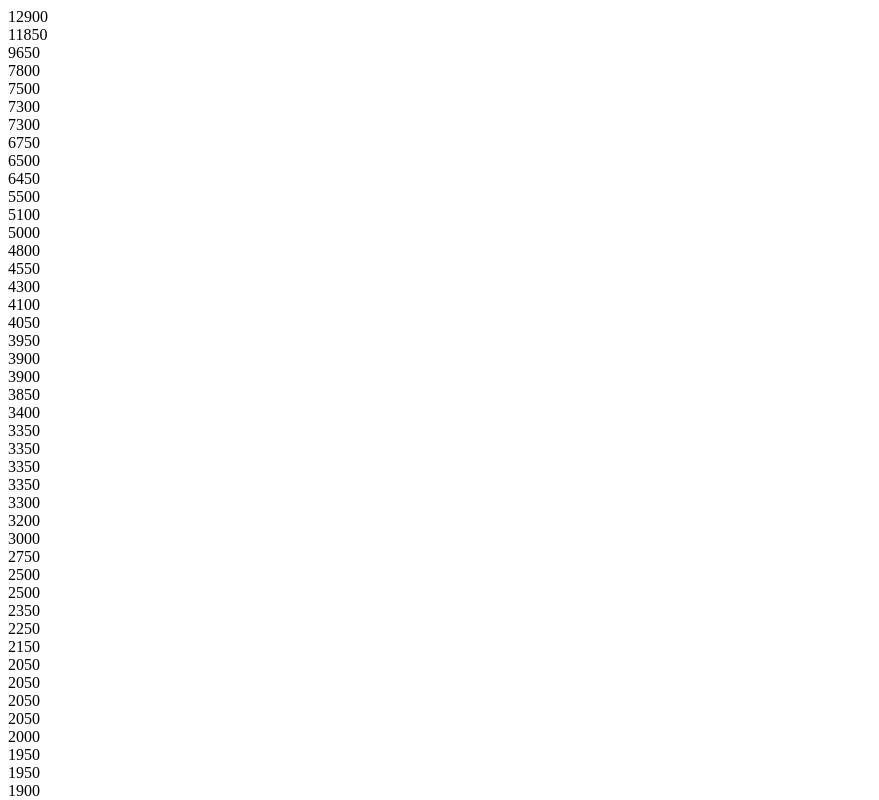
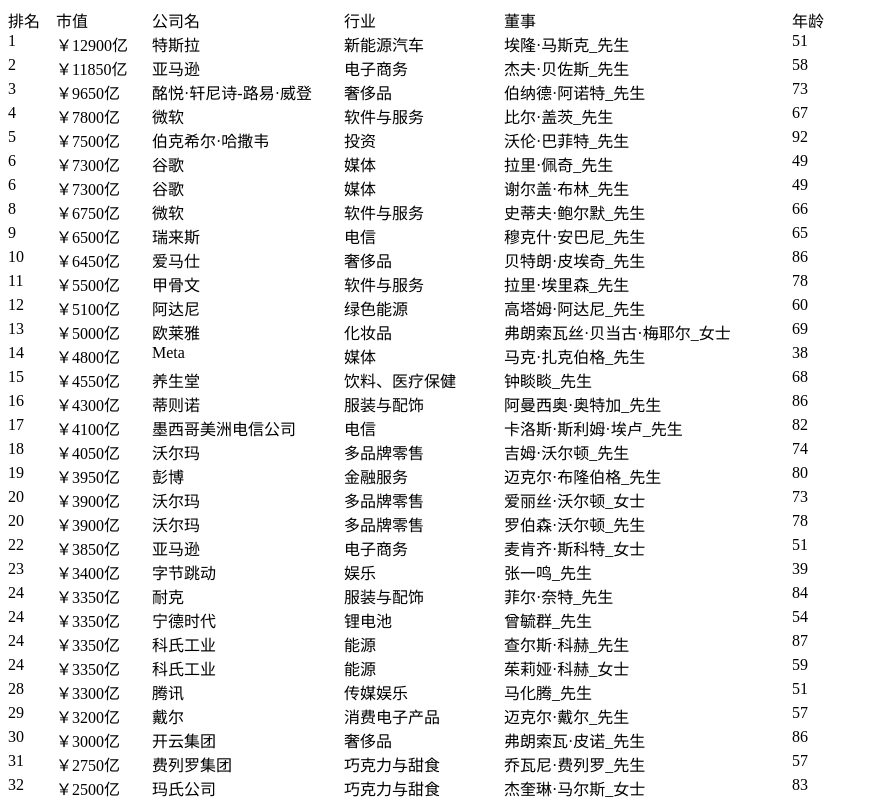
Before and after one commit to anlien/hurun, a React (Create React App) app: page / in a window 1280 px wide. Shown: the top 800 px of the page, without its empty margins (0-879 px from the left). Built offline with nearby package versions, Linux system fonts and the light colour scheme.

Commit message:
初始数据

```diff
--- a/src/views/home/index.css
+++ b/src/views/home/index.css
@@ -0,0 +1,25 @@
+dl,dd,dt{
+    margin: 0;
+    padding: 0;
+}
+
+.rank-row{
+    width: 100%;
+    display: flex;
+}
+.rank-row span:first-of-type{
+    width: 3em;
+    flex-shrink: 0;
+}
+.rank-row span:nth-of-type(2){
+    width: 6em;
+}
+.rank-row span:nth-of-type(3){
+    width: 12em;
+}
+.rank-row span:nth-of-type(4){
+    width: 10em;
+}
+.rank-row span:nth-of-type(5){
+    width: 18em;
+}
--- a/src/views/home/index.tsx
+++ b/src/views/home/index.tsx
@@ -1,8 +1,23 @@
 import React, { useEffect, useState } from 'react';
 import fetchApi from '../../base/fetchData'
-interface globalProps {
+import './index.css';
+
+interface GlobalProps {
   hs_Rank_Global_Wealth: string;
+  hs_Rank_Global_Ranking: number;
+  hs_Rank_Global_ID: string;
 }
+
+const RankRow: React.FC<any> = ({item}) => {
+  const [ceoInfo] = item.hs_Character;
+  return <dd className='rank-row'><span>{item.hs_Rank_Global_Ranking}</span>
+  <span>￥{ item.hs_Rank_Global_Wealth }亿</span>
+  <span>{item.hs_Rank_Global_ComName_Cn}</span>
+  <span>{item.hs_Rank_Global_Industry_Cn}</span>
+  <span>{ceoInfo.hs_Character_Fullname_Cn}_{ ceoInfo.hs_Character_Gender_Lang}</span>
+  <span>{ ceoInfo.hs_Character_Age}</span>
+  </dd>
+};
 
 function App() {
   const [page, setPage] = useState(1)
@@ -11,17 +26,18 @@
   useEffect(() => {
     const { fetchHandle } = fetchApi(1,"global")
     fetchHandle.then(({rows=[]}) =>{
-      console.log(rows)
       setFetchData(rows)
     })
   },[]);
-
-  const DataUI = fetchData.map((item:globalProps) => {
-    return <div>{item.hs_Rank_Global_Wealth}</div>
+  const rows = fetchData.map((item:GlobalProps) => {
+    return <RankRow item={item} key={item.hs_Rank_Global_ID}/>
   })
   return (
-    <div className="App">{DataUI}
-    </div>
+    <dl>
+      <dt className='rank-row'><span>排名</span><span>市值</span><span>公司名</span>
+      <span>行业</span><span>董事</span><span>年龄</span></dt>
+      {rows}
+    </dl>
   );
 }
 
```
